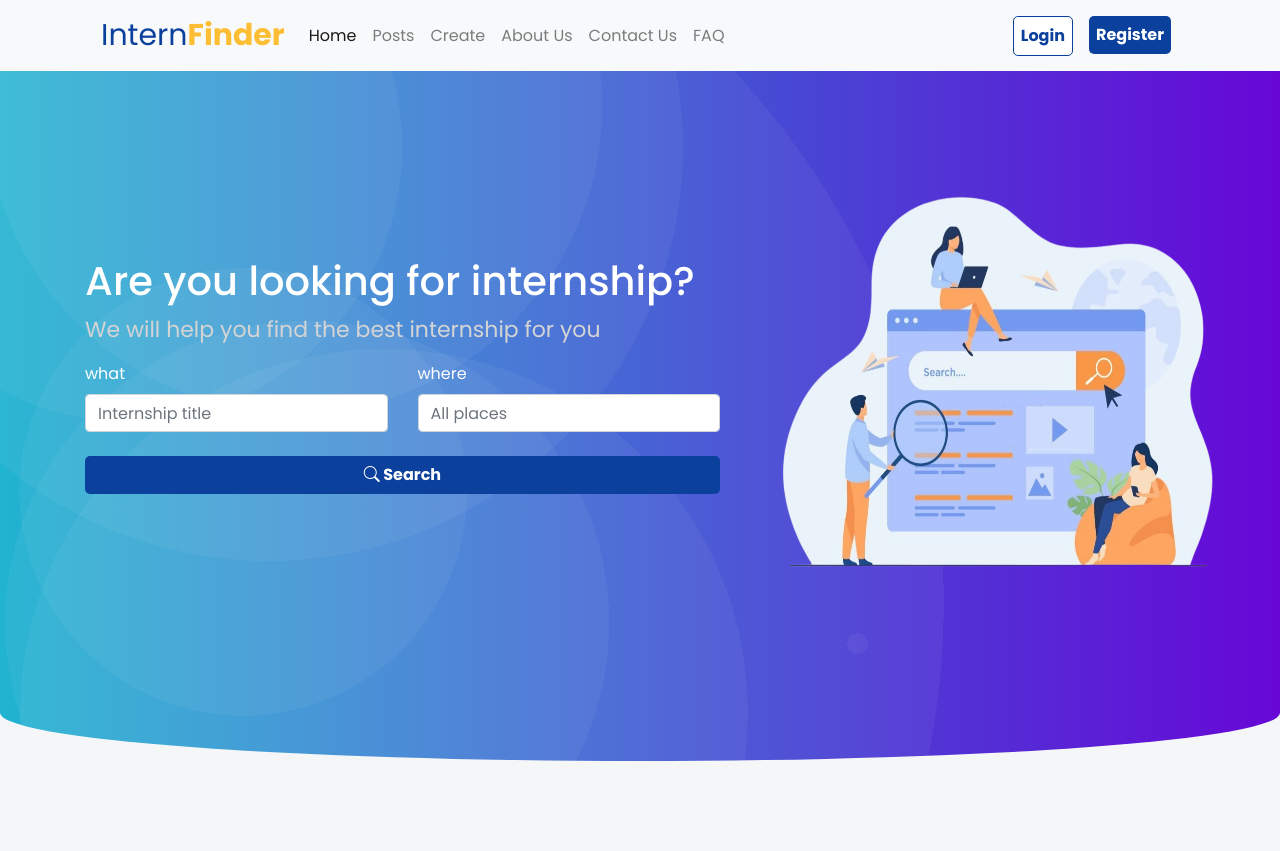
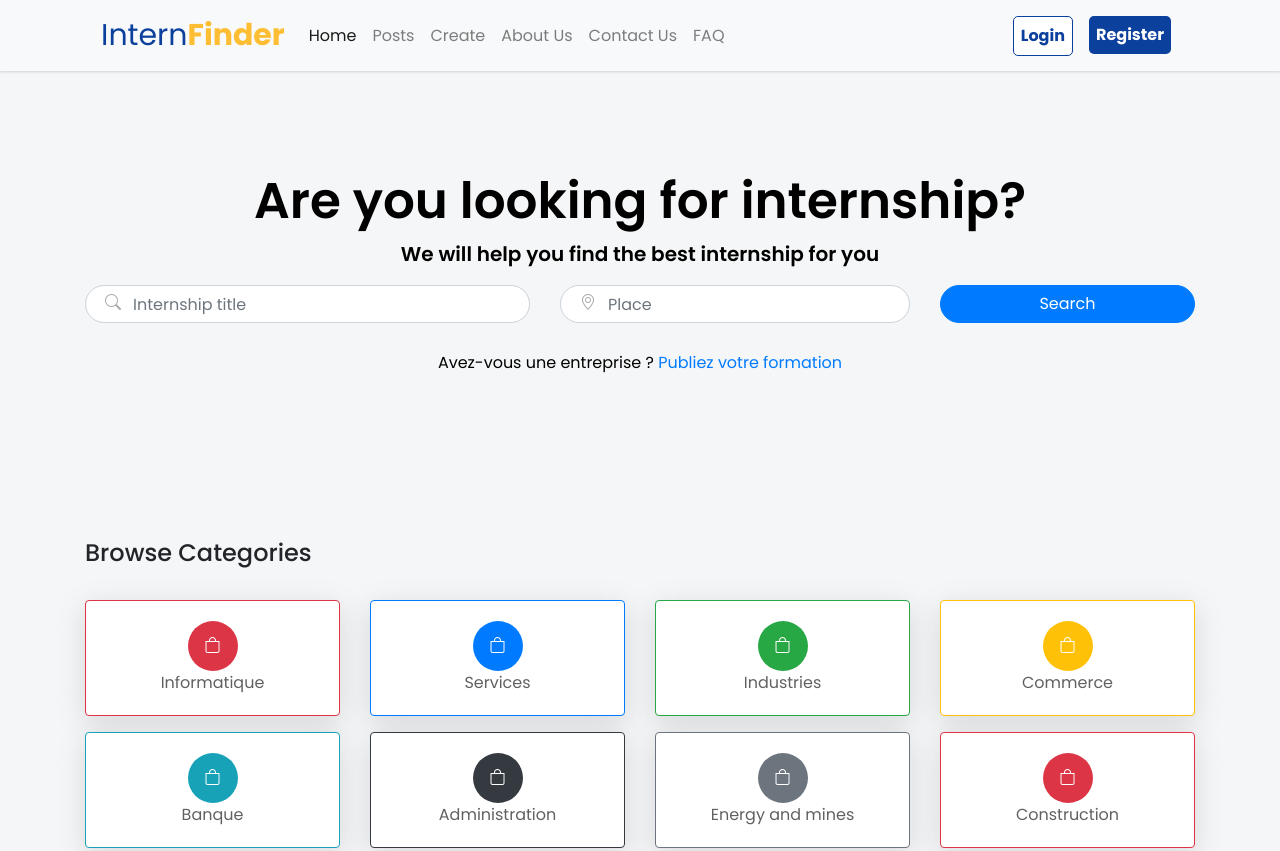
Before and after one commit to AbdelkarimMerabet/internFinder--Front-End, a plain HTML site: page index.html in a window 1280 px wide. Shown: the top 851 px of the page. Drawn offline with nearby package versions, Linux system fonts and the light colour scheme.

Commit message:
update   page home

```diff
--- a/index.html
+++ b/index.html
@@ -72,37 +72,41 @@
     <!-------------------------------------------- content ------------------------------------>
 
     <!-------------------------------------------- header ------------------------------------>
-    <div class="header" >
+    <div class="header">
       <div class="container">
           <div class="row justify-content-md-center align-items-center">
-              <div class="col-md-7 col-sm-12 ">
+              <div class="col">
                 <div class='header-title'>
                   <h1>Are you looking for internship?</h1>
+                  <p>We will help you find the best internship for you</p>
                 </div>
                 <div class="header-body">
-                  <p>We will help you find the best internship for you</p>
+                  <form method="" action="">
+                    <div class="row">
+                      <div class="col-xs-12 col-md-5 col-lg-5 pb-2">
+                        <div class="title">
+                          <i class="bi bi-search"></i>
+                          <input type="text" placeholder="Internship title " class="form-control rounded-pill">
+                        </div>
+                      </div>
+                      <div class="col-xs-12 col-md-4 col-lg-4 pb-2">
+                        <div class="place">
+                          <i class="bi bi-geo-alt"></i>
+                          <input  type="text" placeholder="Place" class="form-control rounded-pill">
+                        </div>
+
+                      </div>
+                      <div class="col-xs-12 col-md-3  col-md-3 pb-2">
+                        <button type="submit" class="btn btn-primary  rounded-pill w-100" id="">
+                          Search
+                        </button>
+                      </div>
+                    </div>
+                  </form>
                 </div>
                 <div class="header-footer">
-                  <form method="" action="">
-                    <div class="row">
-                      <div class="col-md-6 col-xs-12">
-                        <label >what</label>
-                        <input type="text" placeholder="Internship title " class="form-control">
-                      </div>
-                      <div class="col-md-6 col-xs-12">
-                        <label >where</label>
-                        <input type="text" placeholder="All places" class="form-control">
-                      </div>
-                    </div>
-                    <button type="submit" class="btn1 my-4" id="">
-                      <i class="bi bi-search"></i>
-                      Search
-                    </button>
-                  </form>
+                  <p>Avez-vous une entreprise ? <a href="#">Publiez votre formation</a></p>
                 </div>
-              </div>
-              <div class="col-md-5 d-none d-md-block">
-                <img src="images/image-header.png" width="500px" height="433px">
               </div>
           </div>
       </div>
--- a/style.css
+++ b/style.css
@@ -360,17 +360,35 @@ footer .Links li a:hover {
 /********************* Home *************************************/
   /******************* header ***********************************/
   .header {
-    color: white;
+    color: black;
     padding-top: 100px;
-    background-image: radial-gradient(circle at 67% 83%, hsla(317,0%,96%,0.05) 0%, hsla(317,0%,96%,0.05) 1%,transparent 1%, transparent 5%,transparent 5%, transparent 100%),radial-gradient(circle at 24% 80%, hsla(317,0%,96%,0.05) 0%, hsla(317,0%,96%,0.05) 27%,transparent 27%, transparent 63%,transparent 63%, transparent 100%),radial-gradient(circle at 23% 5%, hsla(317,0%,96%,0.05) 0%, hsla(317,0%,96%,0.05) 26%,transparent 26%, transparent 82%,transparent 82%, transparent 100%),radial-gradient(circle at 21% 11%, hsla(317,0%,96%,0.05) 0%, hsla(317,0%,96%,0.05) 35%,transparent 35%, transparent 45%,transparent 45%, transparent 100%),radial-gradient(circle at 10% 11%, hsla(317,0%,96%,0.05) 0%, hsla(317,0%,96%,0.05) 21%,transparent 21%, transparent 81%,transparent 81%, transparent 100%),radial-gradient(circle at 19% 61%, hsla(317,0%,96%,0.05) 0%, hsla(317,0%,96%,0.05) 20%,transparent 20%, transparent 61%,transparent 61%, transparent 100%),radial-gradient(circle at 13% 77%, hsla(317,0%,96%,0.05) 0%, hsla(317,0%,96%,0.05) 63%,transparent 63%, transparent 72%,transparent 72%, transparent 100%),radial-gradient(circle at 30% 93%, hsla(317,0%,96%,0.05) 0%, hsla(317,0%,96%,0.05) 33%,transparent 33%, transparent 82%,transparent 82%, transparent 100%),linear-gradient(90deg, rgb(22, 176, 207),rgb(103, 7, 215));;
+  }
+  .header .header-title h1{
+    text-align: center;
+    font-size: 50px;
+    font-weight: 600;
+  }
+  .header .header-title p{
+    text-align: center;
+    font-size: 20px;
+    font-weight: 600;
+  }
+
+  .header .header-body .title, .header .header-body .place{
     position: relative;
-    border-bottom-left-radius: 50% 7%;
-    border-bottom-right-radius: 50% 7%;
-    height: 690px;
   }
-  .header .header-body{
-    color: rgb(212, 212, 212);
-    font-size: 22px;
+  .header .header-body input{
+    text-indent: 35px;
+  }
+  .header .header-body .title .bi-search, .header .header-body .place .bi-geo-alt{
+    position: absolute;
+    top: 6px;
+    left: 20px;
+    color: #aaaaaa;
+  }
+  .header .header-footer{
+    padding-top: 20px;
+    text-align: center;
   }
   /******************* header ***********************************/
 
```
Also changed, not shown: pages/Login/login.html (+0 -5 lines).
